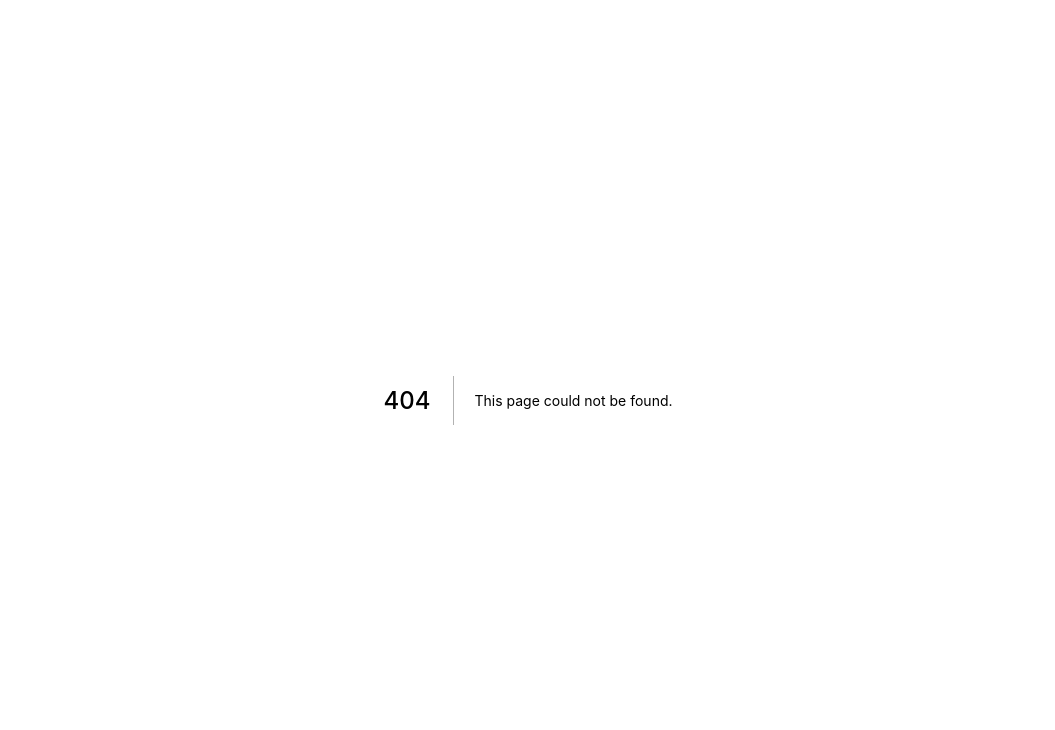
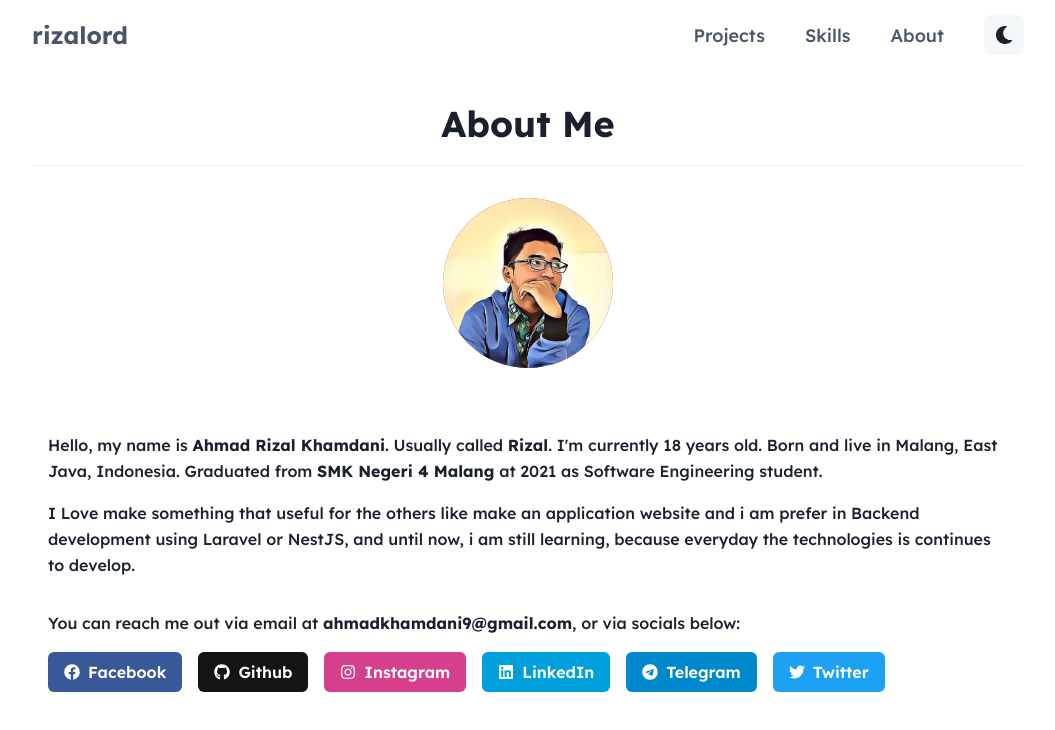
Before and after one commit to rizalord/rizalord.github.io, a Next.js app: page /about in a window 1280 px wide. Before the commit this address had no page. Shown: the top 730 px of the page, without its empty margins (112-1167 px from the left). Built offline with nearby package versions, Linux system fonts and the light colour scheme.

Commit message:
(+) About Page

```diff
--- a/components/nav/Navbar.tsx
+++ b/components/nav/Navbar.tsx
@@ -3,112 +3,152 @@ import {
   Flex,
   Text,
   IconButton,
-  Button,
   Stack,
   Collapse,
   Icon,
-  Link,
   Popover,
   PopoverTrigger,
   PopoverContent,
   useColorModeValue,
-  useBreakpointValue,
   useDisclosure,
   Container,
   Heading,
-} from '@chakra-ui/react';
+} from "@chakra-ui/react"
 import {
   HamburgerIcon,
   CloseIcon,
   ChevronDownIcon,
   ChevronRightIcon,
-} from '@chakra-ui/icons';
-import ToggleMode from './ToggleMode'
+} from "@chakra-ui/icons"
+import ToggleMode from "./ToggleMode"
+import Link from "next/link"
 
 export default function Navbar() {
-  const { isOpen, onToggle } = useDisclosure();
+  const { isOpen, onToggle } = useDisclosure()
 
   return (
-    <Box>
+    <Box position="sticky" top={0}>
       <Flex
-        // bg={useColorModeValue('white', 'gray.800')}
-        color={useColorModeValue('gray.600', 'white')}
-        minH={'70px'}
+        // bg={useColorModeValue("white", "blackAlpha.500")}
+        color={useColorModeValue("gray.600", "white")}
+        minH={"70px"}
         py={{ base: 2 }}
         px={{ base: 4 }}
         borderBottom={0}
-        borderStyle={'solid'}
-        borderColor={useColorModeValue('gray.200', 'gray.900')}
-        align={'center'}>
+        borderStyle={"solid"}
+        borderColor={useColorModeValue("gray.200", "gray.900")}
+        align={"center"}
+        sx={{
+          background: useColorModeValue(
+            "rgba(255, 255, 255, 0.75)",
+            "rgba(29, 31, 37, 0.75)"
+          ),
+          backdropFilter: "saturate(180%) blur(20px)",
+        }}
+      >
         <Flex
-          flex={{ base: 1, md: 'auto' }}
+          flex={{ base: 1, md: "auto" }}
           ml={{ base: -2 }}
-          display={{ base: 'flex', md: 'none' }}>
+          display={{ base: "flex", md: "none" }}
+        >
           <IconButton
             onClick={onToggle}
             icon={
-              isOpen ? <CloseIcon w={3} h={3} /> : <HamburgerIcon w={5} h={5} />
+              isOpen ? (
+                <CloseIcon w={3} h={3} />
+              ) : (
+                <HamburgerIcon w={5} h={5} />
+              )
             }
-            variant={'ghost'}
-            aria-label={'Toggle Navigation'}
+            variant={"ghost"}
+            aria-label={"Toggle Navigation"}
           />
         </Flex>
 
         <Container width={"full"} height={"full"} maxW="container.lg">
-            <Flex direction={"row"} justifyContent="space-between" alignItems="center">
-                <Heading as="h1" fontSize="2xl">Ahmad Khamdani</Heading>
+          <Flex
+            direction={"row"}
+            justifyContent="space-between"
+            alignItems="center"
+          >
+            <Link href="/" passHref>
+              <Heading as="a" fontSize="2xl">
+                rizalord
+              </Heading>
+            </Link>
 
             <Flex direction="row" alignItems="center">
-                    <Text display={{ base: "none", md: "block" }} fontSize="lg" mr={10}>Projects</Text>
-                    <Text display={{ base: "none", md: "block" }} fontSize="lg" mr={10}>Skills</Text>
-                    <Text display={{ base: "none", md: "block" }} fontSize="lg" mr={10}>About</Text>
+              <Flex
+                direction="row"
+                alignItems="center"
+                display={{ base: "none", md: "flex" }}
+              >
+                <Link href="/projects" passHref>
+                  <Text as="a" fontSize="lg" mr={10}>
+                    Projects
+                  </Text>
+                </Link>
+                <Link href="/skills" passHref>
+                  <Text as="a" fontSize="lg" mr={10}>
+                    Skills
+                  </Text>
+                </Link>
+                <Link href="/about" passHref>
+                  <Text as="a" fontSize="lg" mr={10}>
+                    About
+                  </Text>
+                </Link>
+              </Flex>
+
               <ToggleMode />
             </Flex>
           </Flex>
         </Container>
-
       </Flex>
 
       <Collapse in={isOpen} animateOpacity>
         <MobileNav />
       </Collapse>
     </Box>
-  );
+  )
 }
 
 const DesktopNav = () => {
-  const linkColor = useColorModeValue('gray.600', 'gray.200');
-  const linkHoverColor = useColorModeValue('gray.800', 'white');
-  const popoverContentBgColor = useColorModeValue('white', 'gray.800');
+  const linkColor = useColorModeValue("gray.600", "gray.200")
+  const linkHoverColor = useColorModeValue("gray.800", "white")
+  const popoverContentBgColor = useColorModeValue("white", "gray.800")
 
   return (
-    <Stack direction={'row'} spacing={4}>
+    <Stack direction={"row"} spacing={4}>
       {NAV_ITEMS.map((navItem) => (
         <Box key={navItem.label}>
-          <Popover trigger={'hover'} placement={'bottom-start'}>
+          <Popover trigger={"hover"} placement={"bottom-start"}>
             <PopoverTrigger>
-              <Link
+              <Link href={navItem.href!} passHref>
+                <Text
                   p={2}
-                href={navItem.href ?? '#'}
-                fontSize={'sm'}
+                  fontSize={"sm"}
                   fontWeight={500}
                   color={linkColor}
                   _hover={{
-                  textDecoration: 'none',
+                    textDecoration: "none",
                     color: linkHoverColor,
-                }}>
+                  }}
+                >
                   {navItem.label}
+                </Text>
               </Link>
             </PopoverTrigger>
 
             {navItem.children && (
               <PopoverContent
                 border={0}
-                boxShadow={'xl'}
+                boxShadow={"xl"}
                 bg={popoverContentBgColor}
                 p={4}
-                rounded={'xl'}
-                minW={'sm'}>
+                rounded={"xl"}
+                minW={"sm"}
+              >
                 <Stack>
                   {navItem.children.map((child) => (
                     <DesktopSubNav key={child.label} {...child} />
@@ -120,129 +160,135 @@ const DesktopNav = () => {
         </Box>
       ))}
     </Stack>
-  );
-};
+  )
+}
 
 const DesktopSubNav = ({ label, href, subLabel }: NavItem) => {
   return (
-    <Link
-      href={href}
-      role={'group'}
-      display={'block'}
+    <Link href={href!} passHref>
+      <Box
+        role={"group"}
+        display={"block"}
         p={2}
-      rounded={'md'}
-      _hover={{ bg: useColorModeValue('pink.50', 'gray.900') }}>
-      <Stack direction={'row'} align={'center'}>
+        rounded={"md"}
+        _hover={{ bg: useColorModeValue("pink.50", "gray.900") }}
+      >
+        <Stack direction={"row"} align={"center"}>
           <Box>
             <Text
-            transition={'all .3s ease'}
-            _groupHover={{ color: 'pink.400' }}
-            fontWeight={500}>
+              transition={"all .3s ease"}
+              _groupHover={{ color: "pink.400" }}
+              fontWeight={500}
+            >
               {label}
             </Text>
-          <Text fontSize={'sm'}>{subLabel}</Text>
+            <Text fontSize={"sm"}>{subLabel}</Text>
           </Box>
           <Flex
-          transition={'all .3s ease'}
-          transform={'translateX(-10px)'}
+            transition={"all .3s ease"}
+            transform={"translateX(-10px)"}
             opacity={0}
-          _groupHover={{ opacity: '100%', transform: 'translateX(0)' }}
-          justify={'flex-end'}
-          align={'center'}
-          flex={1}>
-          <Icon color={'pink.400'} w={5} h={5} as={ChevronRightIcon} />
+            _groupHover={{ opacity: "100%", transform: "translateX(0)" }}
+            justify={"flex-end"}
+            align={"center"}
+            flex={1}
+          >
+            <Icon color={"pink.400"} w={5} h={5} as={ChevronRightIcon} />
           </Flex>
         </Stack>
+      </Box>
     </Link>
-  );
-};
+  )
+}
 
 const MobileNav = () => {
   return (
     <Stack
-      bg={useColorModeValue('white', 'gray.800')}
+      bg={useColorModeValue("white", "gray.800")}
       p={4}
-      display={{ md: 'none' }}>
+      display={{ md: "none" }}
+    >
       {NAV_ITEMS.map((navItem) => (
         <MobileNavItem key={navItem.label} {...navItem} />
       ))}
     </Stack>
-  );
-};
+  )
+}
 
 const MobileNavItem = ({ label, children, href }: NavItem) => {
-  const { isOpen, onToggle } = useDisclosure();
+  const { isOpen, onToggle } = useDisclosure()
 
   return (
     <Stack spacing={4} onClick={children && onToggle}>
       <Flex
         py={2}
-        as={Link}
-        href={href ?? '#'}
-        justify={'space-between'}
-        align={'center'}
+        justify={"space-between"}
+        align={"center"}
         _hover={{
-          textDecoration: 'none',
-        }}>
+          textDecoration: "none",
+        }}
+      >
+        <Link href={href!} passHref>
           <Text
+            as="a"
             fontWeight={600}
-          color={useColorModeValue('gray.600', 'gray.200')}>
+            color={useColorModeValue("gray.600", "gray.200")}
+          >
             {label}
           </Text>
-        {children && (
-          <Icon
-            as={ChevronDownIcon}
-            transition={'all .25s ease-in-out'}
-            transform={isOpen ? 'rotate(180deg)' : ''}
-            w={6}
-            h={6}
-          />
-        )}
+        </Link>
       </Flex>
 
-      <Collapse in={isOpen} animateOpacity style={{ marginTop: '0!important' }}>
+      <Collapse
+        in={isOpen}
+        animateOpacity
+        style={{ marginTop: "0!important" }}
+      >
         <Stack
           mt={2}
           pl={4}
           borderLeft={1}
-          borderStyle={'solid'}
-          borderColor={useColorModeValue('gray.200', 'gray.700')}
-          align={'start'}>
+          borderStyle={"solid"}
+          borderColor={useColorModeValue("gray.200", "gray.700")}
+          align={"start"}
+        >
           {children &&
             children.map((child) => (
-              <Link key={child.label} py={2} href={child.href}>
+              <Link key={child.label} href={child.href!} passHref>
+                <Text as="a" py={2}>
                   {child.label}
+                </Text>
               </Link>
             ))}
         </Stack>
       </Collapse>
     </Stack>
-  );
-};
+  )
+}
 
 interface NavItem {
-  label: string;
-  subLabel?: string;
-  children?: Array<NavItem>;
-  href?: string;
+  label: string
+  subLabel?: string
+  children?: Array<NavItem>
+  href?: string
 }
 
 const NAV_ITEMS: Array<NavItem> = [
   {
-    label: 'Home',
-    href: '#',
+    label: "Home",
+    href: "/",
   },
   {
-    label: 'Projects',
-    href: '#',
+    label: "Projects",
+    href: "/projects",
   },
 
   {
-    label: 'Skills',
-    href: '#',
+    label: "Skills",
+    href: "/skills",
   },
   {
-    label: 'About',
-    href: '#',
+    label: "About",
+    href: "/about",
   },
-];
+]
--- a/pages/_app.tsx
+++ b/pages/_app.tsx
@@ -1,9 +1,10 @@
 import { ChakraProvider } from "@chakra-ui/react"
 import { AppProps } from "next/app"
+import theme from "../styles/theme"
 
 function MyApp({ Component, pageProps }: AppProps) {
   return (
-    <ChakraProvider>
+    <ChakraProvider theme={theme}>
       <Component {...pageProps} />
     </ChakraProvider>
   )
--- /dev/null
+++ b/pages/_document.tsx
@@ -0,0 +1,40 @@
+import Document, { Html, Head, Main, NextScript, DocumentContext } from "next/document"
+import { ColorModeScript } from "@chakra-ui/react"
+
+export default class MyDocument extends Document {
+  static async getInitialProps(ctx: DocumentContext) {
+    const initialProps = await Document.getInitialProps(ctx)
+    return { ...initialProps }
+  }
+
+  render() {
+    return (
+      <Html lang="en">
+        <Head>
+          <meta charSet="UTF-8" />
+          <meta content="ie=edge" httpEquiv="X-UA-Compatible" />
+
+          <link
+            rel="preconnect"
+            href="https://fonts.gstatic.com"
+            crossOrigin="anonymous"
+          />
+          <link
+            href="https://fonts.googleapis.com/css2?family=Lexend:wght@500;600;700&display=swap"
+            rel="stylesheet"
+          />
+          <link
+            href="https://fonts.googleapis.com/css2?family=Fira+Code:wght@400;500&display=swap"
+            rel="stylesheet"
+          />
+        </Head>
+
+        <body>
+          <ColorModeScript initialColorMode="light" />
+          <Main />
+          <NextScript />
+        </body>
+      </Html>
+    )
+  }
+}
--- /dev/null
+++ b/pages/about.tsx
@@ -0,0 +1,128 @@
+import {
+  Avatar,
+  Box,
+  Button,
+  Container,
+  Divider,
+  Flex,
+  Heading,
+  Stack,
+  Text,
+  useColorModeValue,
+  WrapItem,
+} from "@chakra-ui/react"
+import {
+  FaFacebook,
+  FaGithub,
+  FaInstagram,
+  FaLinkedin,
+  FaTelegram,
+  FaTwitter,
+} from "react-icons/fa"
+import Navbar from "../components/nav/Navbar"
+
+export default function About() {
+  return (
+    <Flex padding={0} direction="column">
+      <Navbar />
+      <Container width={"full"} height={"full"} maxW="container.lg">
+        <Flex
+          flex="1"
+          direction="column"
+          justifyContent="center"
+          alignItems="center"
+        >
+          <Heading mt={{ base: 8 }} mb={{ base: 5 }}>
+            About Me
+          </Heading>
+          <Divider />
+
+          <WrapItem width={{ base: "160px", md: "170px" }} mb={10} mt={8}>
+            <Avatar size="full" name="Segun Adebayo" src="/images/me.jpg" />{" "}
+          </WrapItem>
+
+          <Container
+            width={"full"}
+            height={"full"}
+            maxW="container.lg"
+            py={4}
+            lineHeight="tall"
+          >
+            <Text py={2}>
+              Hello, my name is <b>Ahmad Rizal Khamdani</b>. Usually called{" "}
+              <b>Rizal</b>. I&apos;m currently 18 years old. Born and live in
+              Malang, East Java, Indonesia. Graduated from{" "}
+              <b>SMK Negeri 4 Malang</b> at 2021 as Software Engineering
+              student.
+            </Text>
+            <Text py={2}>
+              I Love make something that useful for the others like make an
+              application website and i am prefer in Backend development using
+              Laravel or NestJS, and until now, i am still learning, because
+              everyday the technologies is continues to develop.
+            </Text>
+            <Text
+              py={2}
+              mt={4}
+              mb={2}
+              // textAlign="center"
+            >
+              You can reach me out via email at{" "}
+              <b>ahmadkhamdani9@gmail.com</b>, or via socials below:
+            </Text>
+
+            <Stack
+              direction={{ base: "column", md: "row" }}
+              spacing={4}
+              // justifyContent="center"
+            >
+              <Button
+                leftIcon={<FaFacebook />}
+                colorScheme="facebook"
+                variant="solid"
+              >
+                Facebook
+              </Button>
+              <Button
+                leftIcon={<FaGithub />}
+                colorScheme={useColorModeValue("blackAlpha", "white")}
+                bgColor={useColorModeValue("blackAlpha.900", "whiteAlpha.900")}
+                variant="solid"
+              >
+                Github
+              </Button>
+              <Button
+                leftIcon={<FaInstagram />}
+                colorScheme="pink"
+                variant="solid"
+              >
+                Instagram
+              </Button>
+              <Button
+                leftIcon={<FaLinkedin />}
+                colorScheme="linkedin"
+                variant="solid"
+              >
+                LinkedIn
+              </Button>
+              <Button
+                leftIcon={<FaTelegram />}
+                colorScheme="telegram"
+                variant="solid"
+              >
+                Telegram
+              </Button>
+              <Button
+                leftIcon={<FaTwitter />}
+                colorScheme="twitter"
+                variant="solid"
+              >
+                Twitter
+              </Button>
+            </Stack>
+          </Container>
+        </Flex>
+      </Container>
+    </Flex>
+  )
+}
--- /dev/null
+++ b/styles/theme.ts
@@ -0,0 +1,17 @@
+import { theme as defaultTheme, extendTheme } from "@chakra-ui/react"
+
+const theme = extendTheme({
+  fonts: {
+    heading: `'Lexend', ${defaultTheme.fonts.heading}`,
+    body: `'Lexend', ${defaultTheme.fonts.body}`,
+  },
+  colors: {
+    brand: {
+      blue: "#2A61CC",
+      dark: "#1D1F28",
+      light: "#EFF4F6",
+    },
+  },
+})
+
+export default theme
```
Also changed, not shown: pages/index.tsx (+32 -6 lines), public/images/me.jpg (added). Lines whose indentation alone changed are shown as unchanged.
